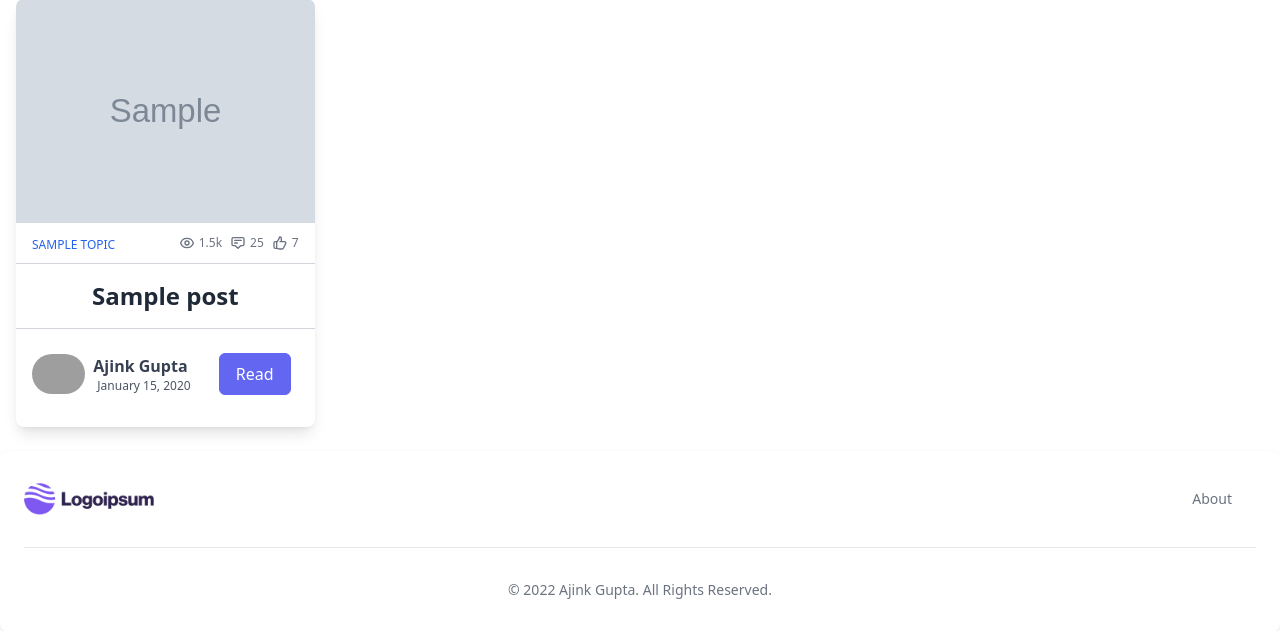
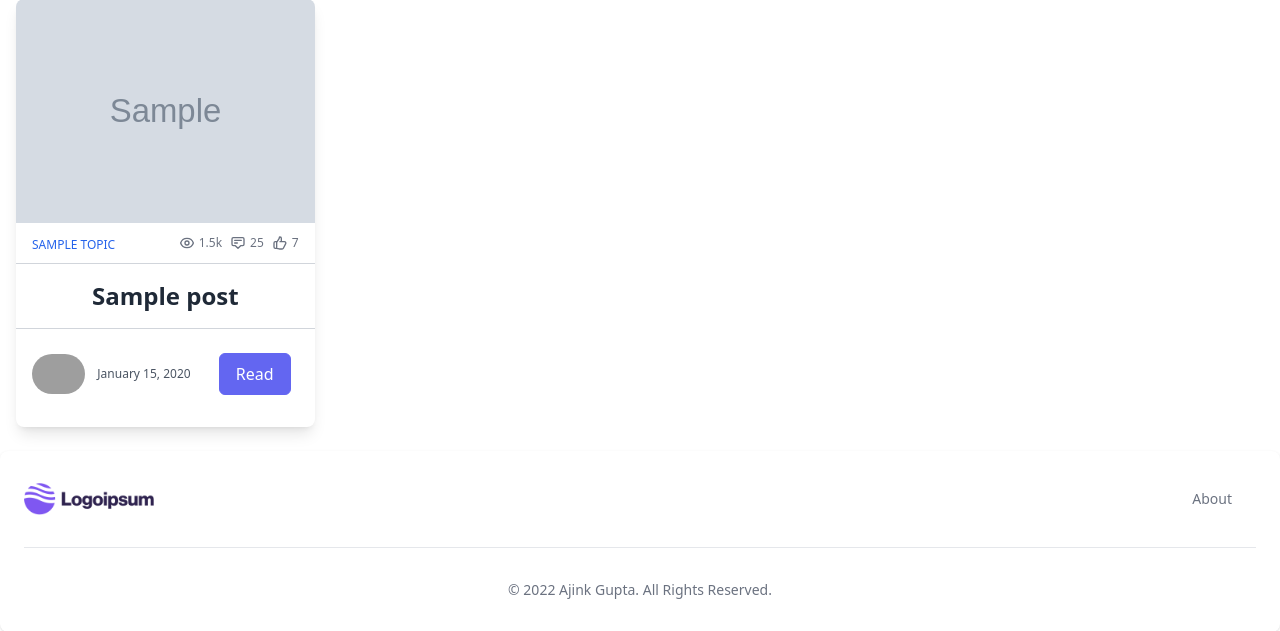
Before and after one commit to Ajinkgupta/Tailblog, a PHP site: page /blog/filtered_posts.php?topic=1 in a window 1280 px wide. Shown: the part 150-781 px from the top of the page. Run offline with PHP 8.4, Linux system fonts and the light colour scheme; tables that the repository leaves empty or names only in its code hold one stand-in row (values such as "Sample post"); grey boxes marked "Sample" are stand-in pictures; some libraries are stand-ins or nearby versions; grey boxes are pictures that could not be loaded.

Commit message:
Update filtered_posts.php

```diff
--- a/filtered_posts.php
+++ b/filtered_posts.php
@@ -49,7 +49,7 @@
 
       <?php if (isset($post['topic']['name'])): ?>
 			<a
-				href="<?php echo BASE_URL . 'filtered_posts.php?topic=' . $post['topic']['id'] ?>"
+      href="<?php echo BASE_URL . $post['topic']['id'] .'/topic' ?>"
 				class="btn category">
 				 <span class="text-xs font-medium text-blue-600 uppercase">
         <?php echo $post['topic']['name'] ?>
@@ -131,7 +131,7 @@
       <div class="flex flex-wrap items-center flex-1 px-4 py-1 text-center mx-auto">
 
 
-      <a href="single_post.php?post-slug=<?php echo $post['slug']; ?>" class="hover:underline">
+      <a href="blog/<?php echo $post['slug']; ?>"class="hover:underline">
 
 			 <h2 class="text-2xl font-bold tracking-normal text-gray-800"><?php echo $post['title'] ?>  </h2>
 	  </div>
@@ -146,13 +146,11 @@
               alt="Avatar"
             />
             <div class="flex flex-col mx-2">
-              <a href="" class="font-semibold text-gray-700 hover:underline">
-                Ajink Gupta
-              </a>
+
               <span class="mx-1 text-xs text-gray-600"><?php echo date("F j, Y ", strtotime($post["created_at"])); ?></span>
             </div>
           </div>
-      <a  href="single_post.php?post-slug=<?php echo $post['slug']; ?>">
+      <a  href="blog/<?php echo $post['slug']; ?>">
 
       <button
         type="button"
```
